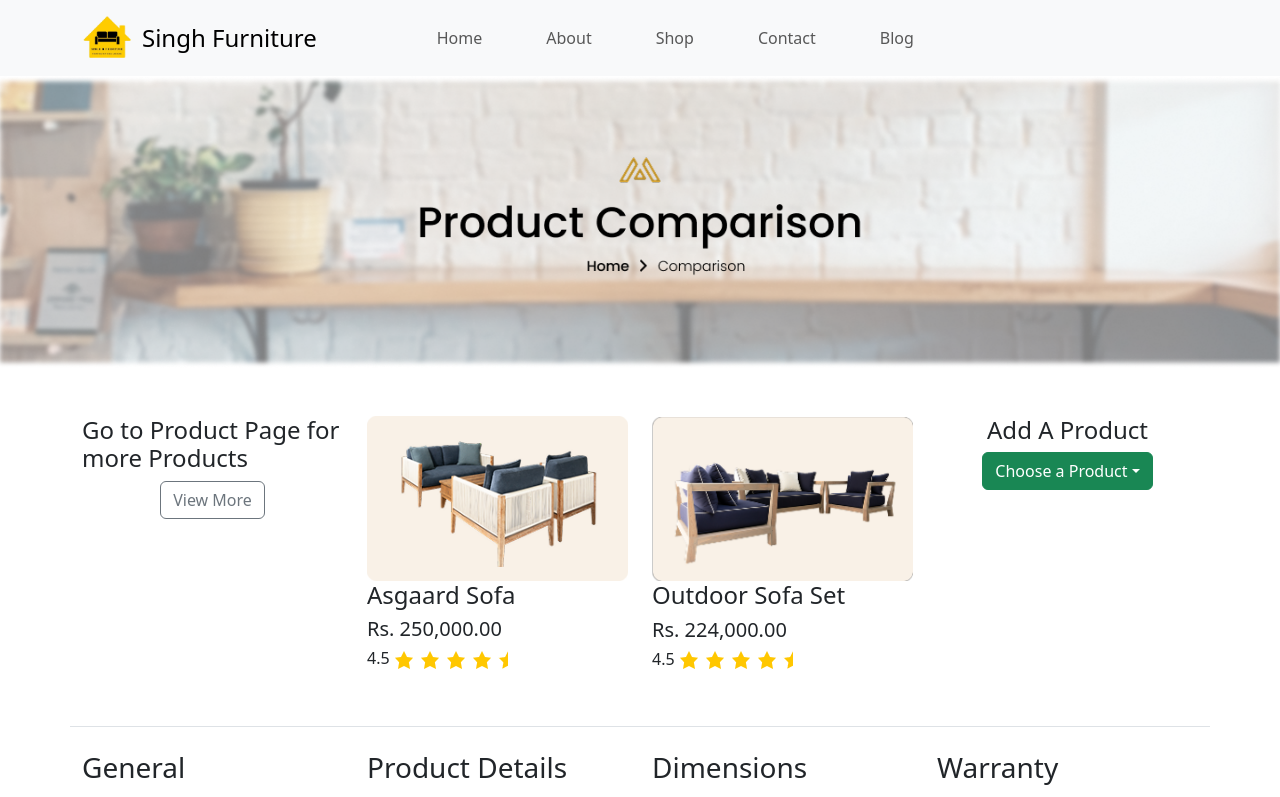
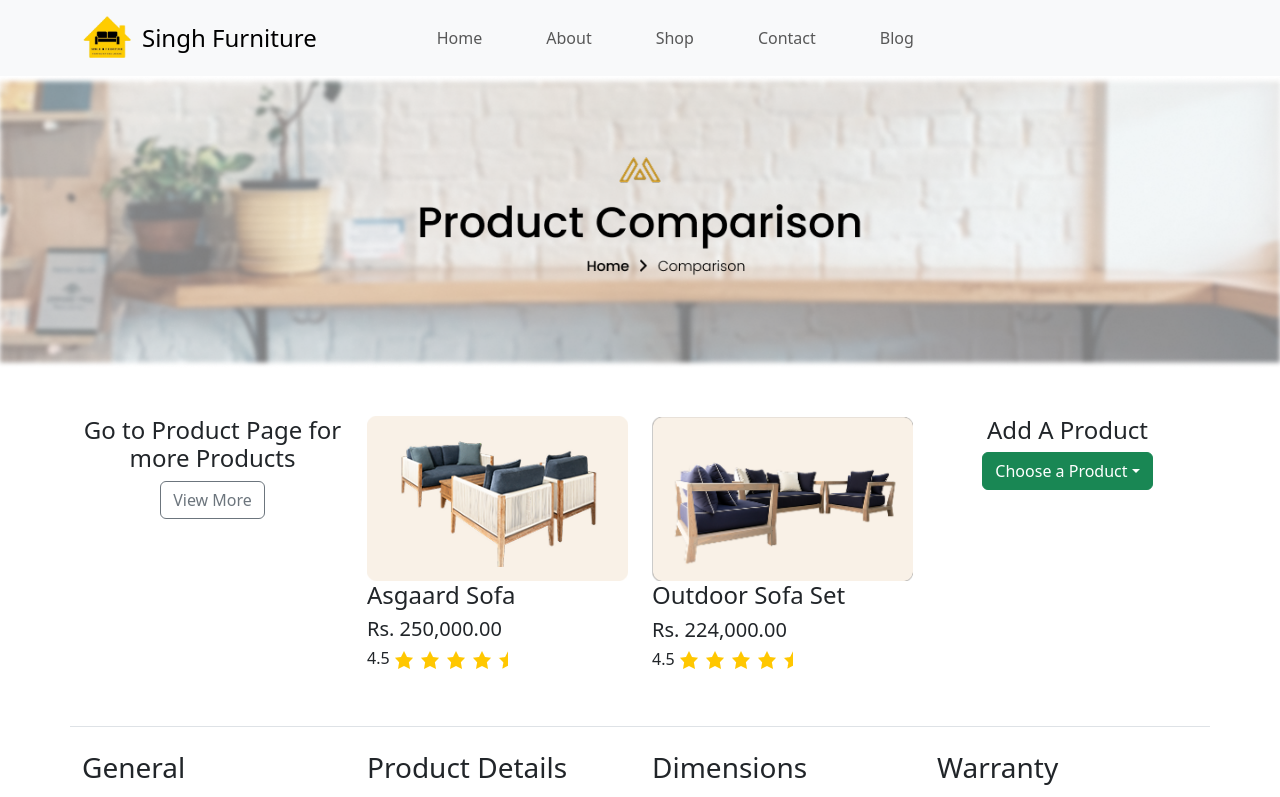
Before and after one commit to SumitB00/singhfurniture, a React (Create React App) app: page /about in a window 1280 px wide. Shown: the top 797 px of the page. Built offline with nearby package versions, Linux system fonts and the light colour scheme.

Commit message:
some chnage

```diff
--- a/src/Component/Pages/About.jsx
+++ b/src/Component/Pages/About.jsx
@@ -16,7 +16,7 @@ import '../Pages/Home.css'
 <section class="container mt-5">
     <div class="row text-center text-md-start">
         <div class="col-sm-6 col-md-3 d-flex flex-column align-items-center">
-            <h4>Go to Product Page for more Products</h4>
+             <center><h4>Go to Product Page for more Products</h4></center>
             <button class="btn btn-outline-secondary">View More</button>
         </div>
         <div class="col-sm-6 col-md-3">
```
